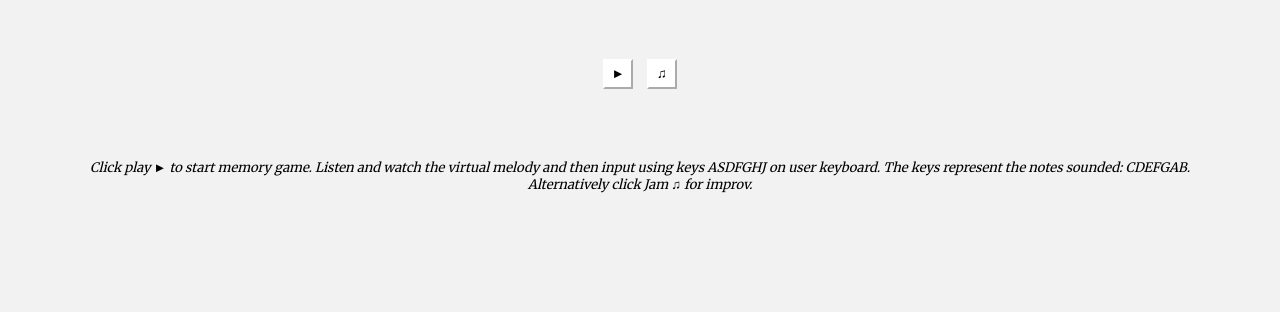
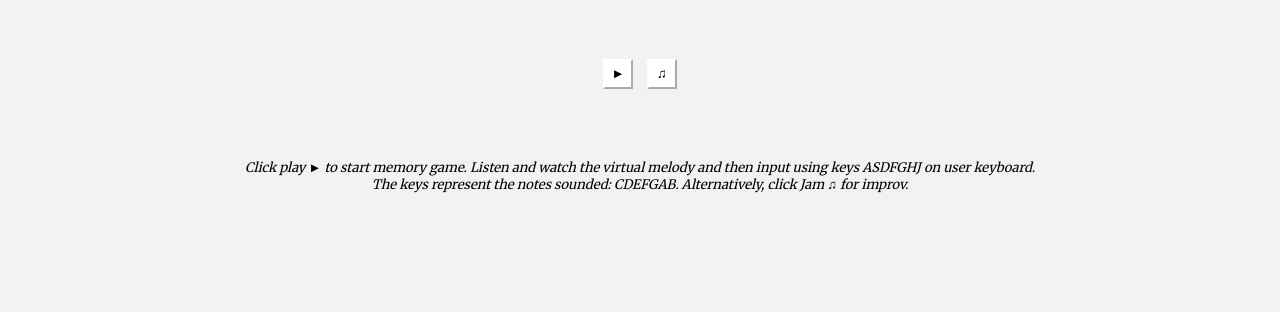
Before and after one commit to jgburton/WDI-PROJECT-1, a PHP site: page / in a window 1280 px wide. Shown: the part 488-800 px from the top of the page. Run offline with PHP 8.4, Linux system fonts and the light colour scheme; some libraries are stand-ins or nearby versions.

Commit message:
Updated paragraph layout and moved heading down by 5px- complete?

```diff
--- a/css/style.css
+++ b/css/style.css
@@ -7,7 +7,8 @@ body {
 /*height: 200px;*/
 /*overflow: hidden;*/
 h1 {
-  padding-bottom: 80px;
+  padding-bottom: 75px;
+  padding-top: 5px;
   font-family: 'Merriweather', serif;
 }
 
--- a/index.html
+++ b/index.html
@@ -35,7 +35,7 @@
 <button class="Play" type="button" name="button">►</button>
 <button class="jam" type="button" name="button">♫</button>
 
-<p>Click play ► to start memory game. Listen and watch the virtual melody and then input using keys ASDFGHJ on user keyboard. The keys represent the notes sounded: CDEFGAB.<br>Alternatively click Jam ♫ for improv.</p>
+<p>Click play ► to start memory game. Listen and watch the virtual melody and then input using keys ASDFGHJ on user keyboard. <br>The keys represent the notes sounded: CDEFGAB. Alternatively, click Jam ♫ for improv.</p>
 
 
 
```
